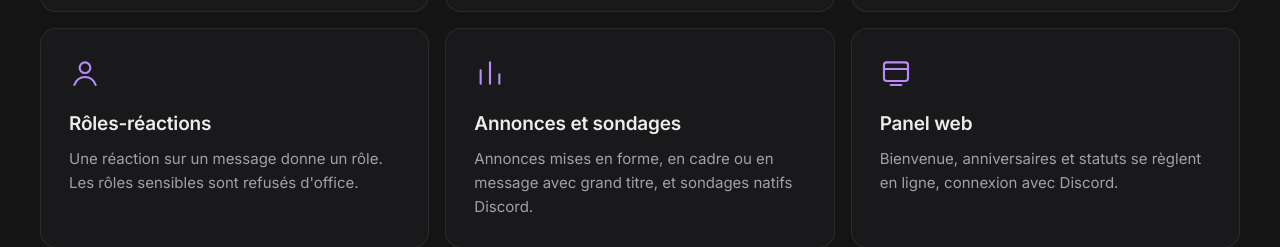
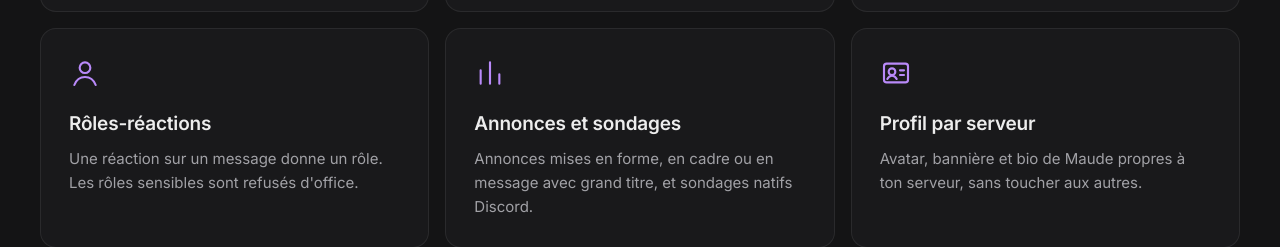
Before and after one commit to JusteKal/Maude, a plain HTML site: page index.html in a window 1280 px wide. Shown: the part 3298-3545 px from the top of the page. Drawn offline with Linux system fonts and the light colour scheme.

Commit message:
feat: update feature description and icon for server profile in index.html

```diff
--- a/index.html
+++ b/index.html
@@ -235,9 +235,9 @@
 							<p>Annonces mises en forme, en cadre ou en message avec grand titre, et sondages natifs Discord.</p>
 						</li>
 						<li class="tile reveal">
-							<svg viewBox="0 0 24 24" aria-hidden="true"><rect x="3" y="4" width="18" height="14" rx="2" /><path d="M3 9h18M8 21h8" /></svg>
-							<h3>Panel web</h3>
-							<p>Bienvenue, anniversaires et statuts se règlent en ligne, connexion avec Discord.</p>
+							<svg viewBox="0 0 24 24" aria-hidden="true"><rect x="3" y="5" width="18" height="14" rx="2" /><circle cx="9" cy="11" r="2.5" /><path d="M5.5 16.5c.8-1.6 2-2.4 3.5-2.4s2.7.8 3.5 2.4M15 10h3M15 13.5h3" /></svg>
+							<h3>Profil par serveur</h3>
+							<p>Avatar, bannière et bio de Maude propres à ton serveur, sans toucher aux autres.</p>
 						</li>
 					</ul>
 				</div>
```
